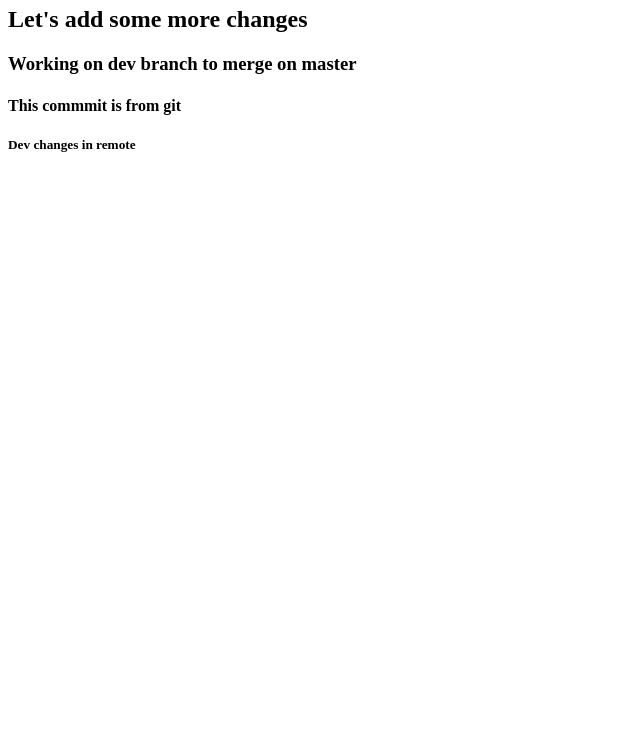
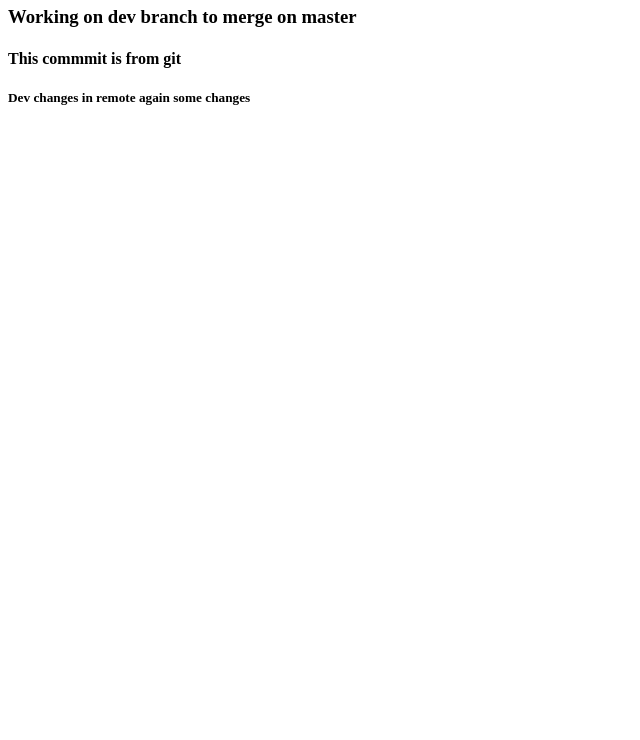
Before and after one commit to MFPEPOD-2/gitpractice, a plain HTML site: page index.html in a window 1280 px wide. Shown: the part 60-800 px from the top of the page, without its empty margins (0-640 px from the left). Drawn offline with Linux system fonts and the light colour scheme.

Commit message:
Update index.html
remote changes

```diff
--- a/index.html
+++ b/index.html
@@ -1,9 +1,8 @@
 <html>
 <body>
 <h1>Hello all. this is for my git practice</h1>
-<h2>Let's add some more changes</h2>
 <h3>Working on dev branch to merge on master</h3>
 <h4>This commmit is from git</h4>
-<h5>Dev changes in remote</h5>
+<h5>Dev changes in remote again some changes</h5>
 </body>
 </html>
```
